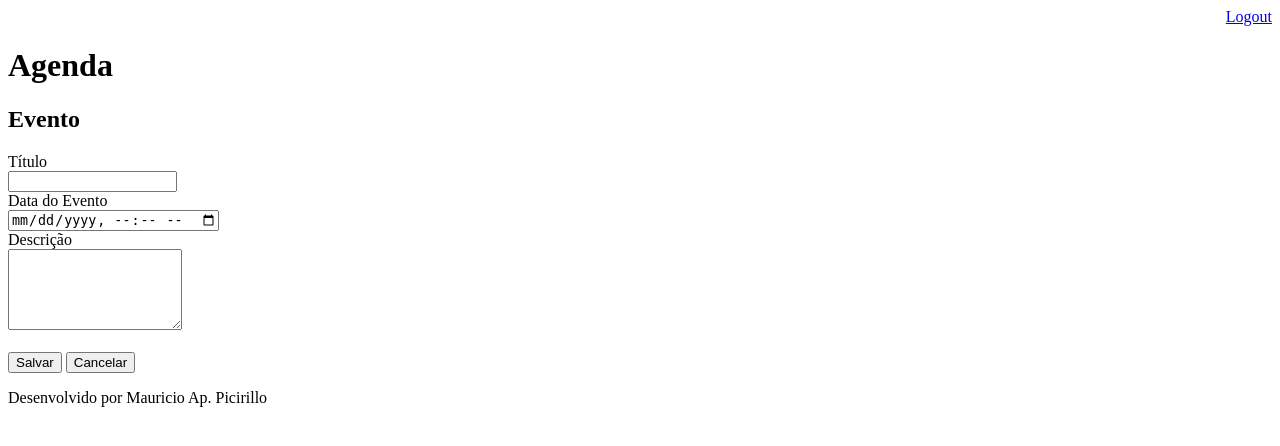
After one commit to mauriciopicirillo/agenda, a Django app: page /agenda/evento/ in a window 1280 px wide. The commit adds this page. Shown: the top 446 px of the page. Run offline with Django 4.2, Linux system fonts and the light colour scheme; a user stored in the database is signed in.

Commit message:
Incluido template para inserção de eventos da agenda.

```diff
--- a/agenda/urls.py
+++ b/agenda/urls.py
@@ -21,6 +21,8 @@ from django.views.generic import RedirectView
 urlpatterns = [
     path('admin/', admin.site.urls),
     path('agenda/', views.lista_eventos),
+    path('agenda/evento/', views.evento),
+    path('agenda/evento/submit', views.submit_evento),
     #path('', views.index)
     path('', RedirectView.as_view(url='/agenda/')),
     path('login/', views.login_user),
--- a/core/views.py
+++ b/core/views.py
@@ -36,3 +36,17 @@ def lista_eventos(request):
     #evento = Evento.objects.all()
     dados = {'eventos':evento}
     return render(request, 'agenda.html', dados)
+
+@login_required(login_url='/login/')
+def evento(request):
+    return render(request, 'evento.html')
+
+def submit_evento(request):
+    if request.POST:
+        titulo = request.POST.get('titulo')
+        data_evento = request.POST.get('data_evento')
+        descricao = request.POST.get('descricao')
+        usuario = request.user
+        Evento.objects.create(titulo=titulo, data_evento=data_evento, descricao=descricao, usuario=usuario)
+
+    return redirect('/')
--- a/templates/agenda.html
+++ b/templates/agenda.html
@@ -2,7 +2,9 @@
 
 {% block content %}
     <h2>Agendamentos</h2>
-
+    <a href="evento/">
+        <button type="button">Novo Evento</button>
+    </a>
     <ul style="font-size: 18px">
         {% for evento in eventos %}
             <li>{{ evento.titulo }} = {{ evento.get_data_evento }}</li>
--- /dev/null
+++ b/templates/evento.html
@@ -0,0 +1,26 @@
+{% extends "model-page.html" %}
+
+{% block content %}
+
+<h2>Evento</h2>
+
+<form action="submit" method="POST">{% csrf_token %}
+    <label>Título </label>
+    <br>
+    <input type="text" name="titulo" size="18">
+    <br>
+    <label>Data do Evento </label>
+    <br>
+    <input type="datetime-local" name="data_evento">
+    <br>
+    <label>Descrição</label>
+    <br>
+    <textarea name="descricao" rows="5" cols="19"></textarea>
+    <br><br>
+    <button type="submit">Salvar</button>
+    <a href="/">
+        <button type="button">Cancelar</button>
+    </a>
+</form>
+
+{% endblock %}
```
Also changed, not shown: db.sqlite3.
